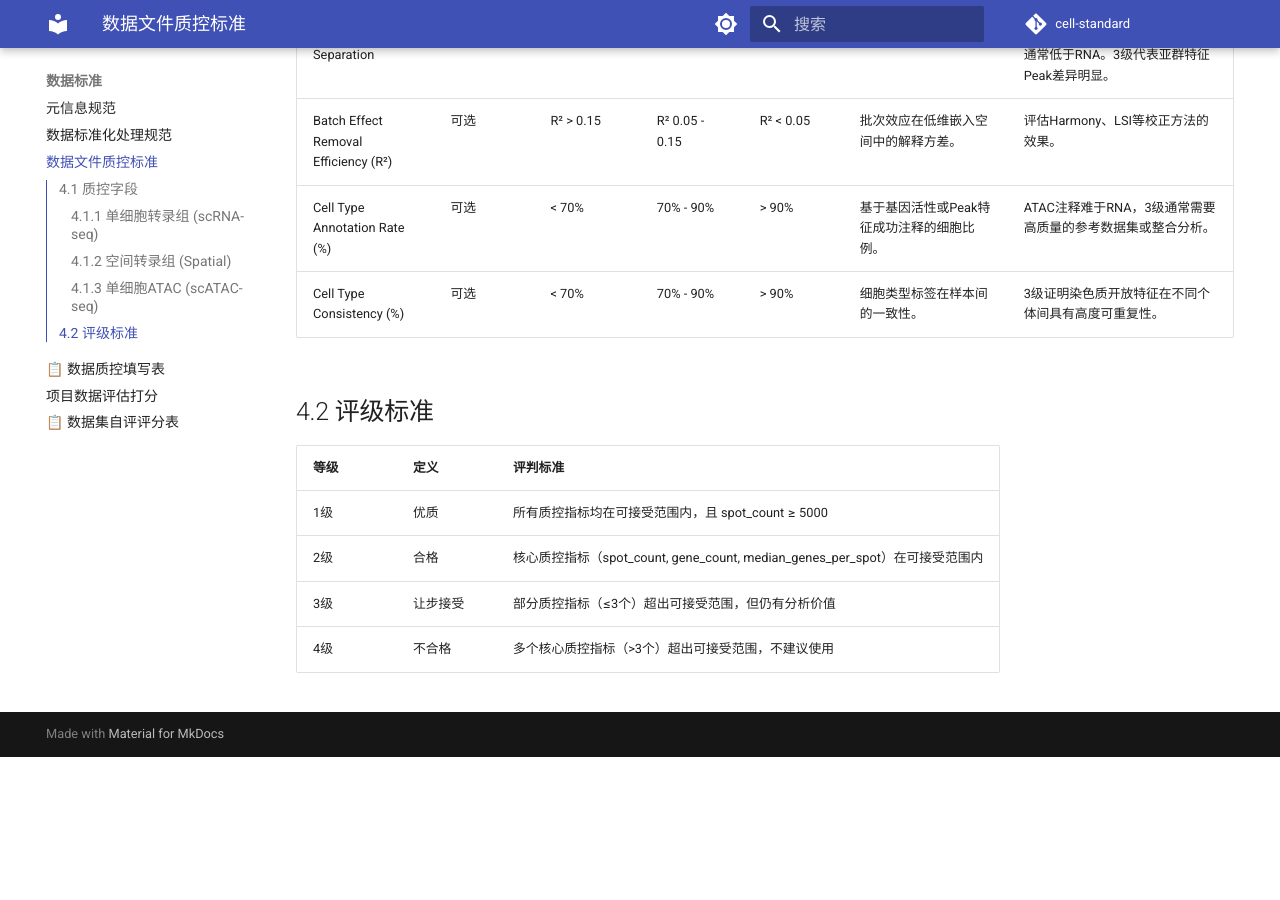
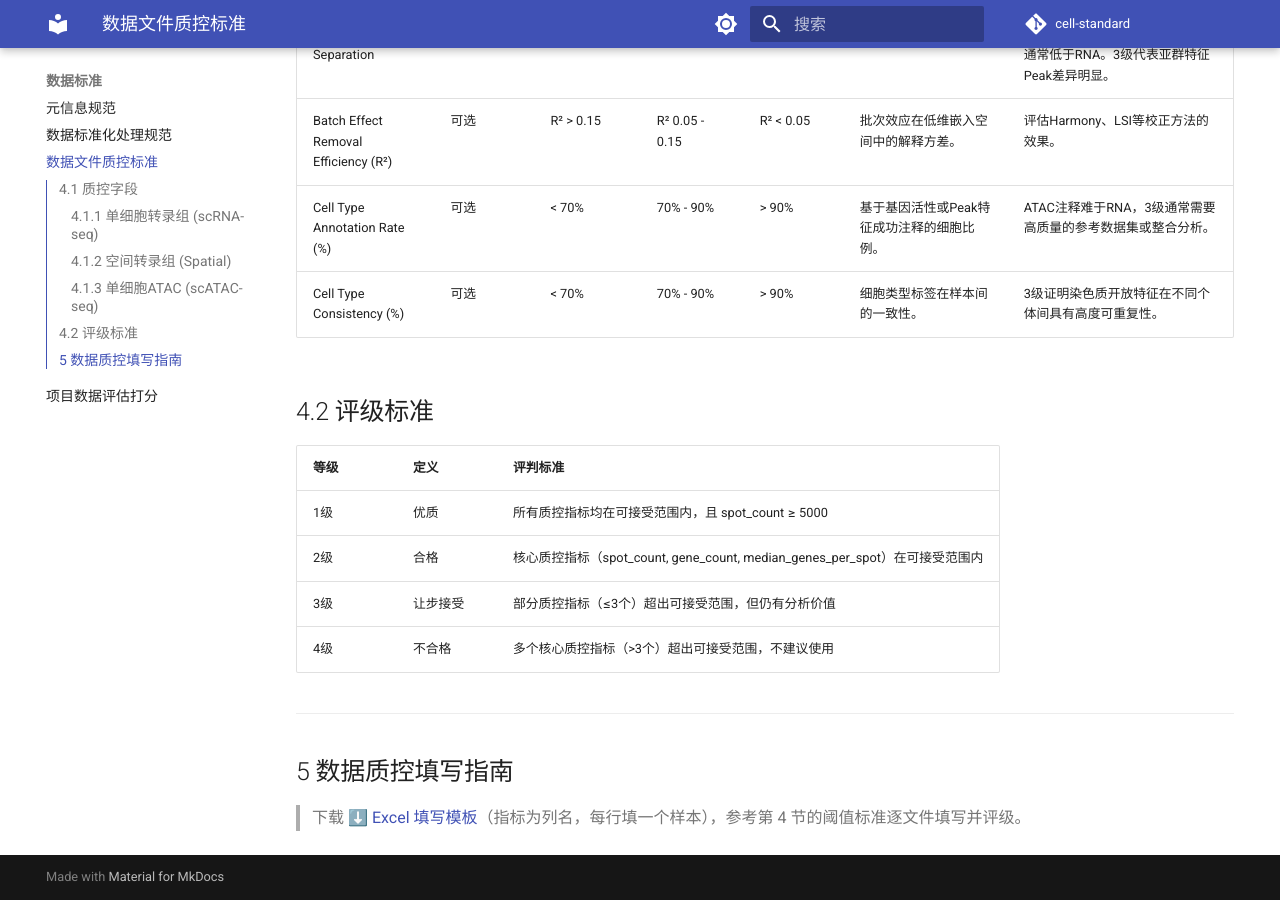
Before and after one commit to Biometeor/cell-standard, an MkDocs documentation site: the page built from docs/qc_standard.md, in a window 1280 px wide and 900 px high, scrolled down 3574 px. Built offline with MkDocs 1.6.1 and Material for MkDocs 9.7.7, drawn with Linux system fonts in a browser that asks for light colours; comment, search, counter and statistics services are not loaded; before the commit the page ends 4331 px from its top, so only the background shows below that.

Commit message:
Merge QC and evaluation forms into parent MD files, remove standalone pages

```diff
--- a/docs/qc_standard.md
+++ b/docs/qc_standard.md
@@ -76,3 +76,9 @@
 | 2级 | 合格 | 核心质控指标（spot_count, gene_count, median_genes_per_spot）在可接受范围内 |
 | 3级 | 让步接受 | 部分质控指标（≤3个）超出可接受范围，但仍有分析价值 |
 | 4级 | 不合格 | 多个核心质控指标（>3个）超出可接受范围，不建议使用 |
+
+---
+
+## 5 数据质控填写指南
+
+> 下载 [⬇️ Excel 填写模板](qc/数据质控填写表.xlsx)（指标为列名，每行填一个样本），参考第 4 节的阈值标准逐文件填写并评级。
--- a/mkdocs.yml
+++ b/mkdocs.yml
@@ -35,6 +35,4 @@ nav:
     - 元信息规范: metadata.md
     - 数据标准化处理规范: standardization.md
     - 数据文件质控标准: qc_standard.md
-    - 📋 数据质控填写表: qc/qc_form.md
     - 项目数据评估打分: project_evaluation.md
-    - 📋 数据集自评评分表: evaluation/evaluation_form.md
```
Also changed, not shown: docs/project_evaluation.md (+6 -0 lines).
